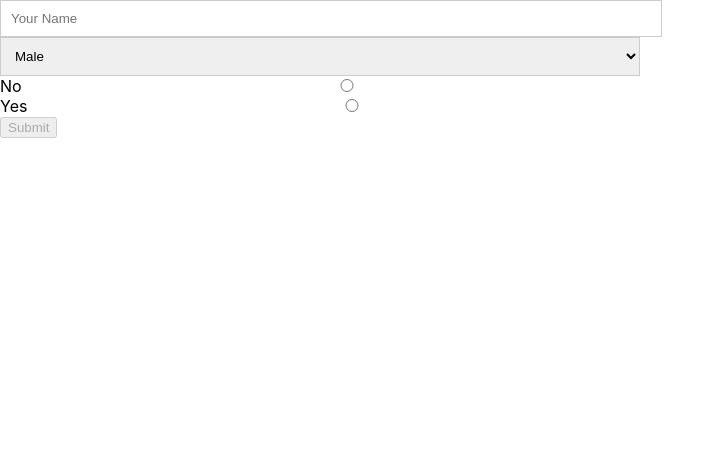
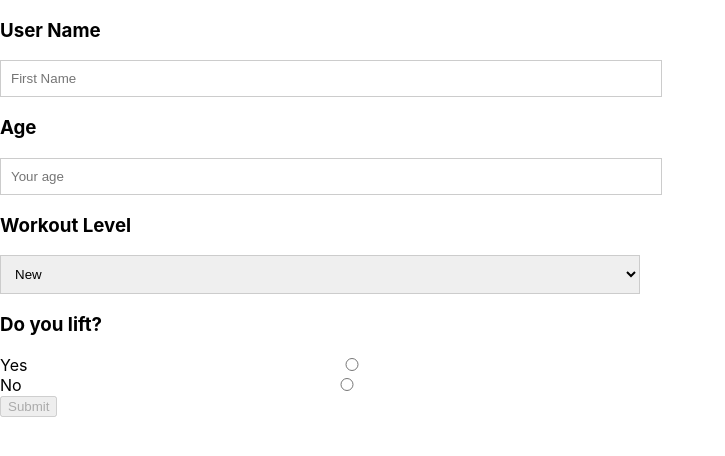
Before and after one commit to apbuckle/FitnessApp2.0, a React (Create React App) app in the folder client/: page /profile in a window 1280 px wide. Shown: the top 456 px of the page, without its empty margins (0-725 px from the left). Built offline with nearby package versions, Linux system fonts and the light colour scheme.

Commit message:
form have validation and error checks working

```diff
--- a/client/src/components/Profile.js
+++ b/client/src/components/Profile.js
@@ -77,7 +77,7 @@ export default class Profile extends Component {
         formControls: {
             name: {
                 value:'',
-                placeholder:'Your Name',
+                placeholder:'First Name',
                 valid: false,
                 validationRules: {
                     minLength: 3,
@@ -85,7 +85,17 @@ export default class Profile extends Component {
                 },
                 touched: false
             },
-            gender: {
+            age: {
+                value:'',
+                placeholder:'Your age',
+                valid: false,
+                touched: false,
+                validationRules: {
+                    minLength: 2,
+                    isRequired:true
+                }
+            },
+            level: {
                 value: '',
                 placeholder: 'Your Gender',
                 valid: false,
@@ -94,8 +104,9 @@ export default class Profile extends Component {
                     isRequired: true,
                 },
                 options: [
-                    {value: 'male', displayValue: 'Male'},
-                    {value: 'female', displayValue: 'Female'}
+                    {value: 'beginner', displayValue: 'New'},
+                    {value: 'some experience', displayValue: 'Some Experience'},
+                    {value: 'advanced', displayValue: 'Advanced'}
                 ]
             },
             my_radio: {
@@ -105,8 +116,8 @@ export default class Profile extends Component {
                 touched: false,
                 validationRules: {},
                 options: [
-                    {value: 0, displayValue: 'No'},
-                    {value: 1, displayValue: 'Yes'}
+                    {value: 0, displayValue: 'Yes'},
+                    {value: 1, displayValue: 'No'}
                 ]
             }
     }
@@ -159,6 +170,7 @@ export default class Profile extends Component {
             <StyledLink to='/workouts'>Workouts</StyledLink>
           </StyledNav>
           <StyledHeader>PROFILE</StyledHeader> */}
+          <h3>User Name</h3>
           <TextInput name="name"
                 placeholder={this.state.formControls.name.placeholder}
                 value={this.state.formControls.name.value}
@@ -166,16 +178,29 @@ export default class Profile extends Component {
                 touched={this.state.formControls.name.touched}
                 valid={this.state.formControls.name.valid}
                  />
-                           <Select name="gender"
-                  value={this.state.formControls.gender.value}
-                  onChange={this.changeHandler}
-                  options={this.state.formControls.gender.options}
-                  touched={this.state.formControls.gender.touched}
-                  valid={this.state.formControls.gender.valid}
-          />
+                 <h3>Age</h3>
+                 <TextInput name="age"
+                                 placeholder={this.state.formControls.age.placeholder}
+                                 value={this.state.formControls.age.value}
+                                 onChange={this.handleChange}
+                                 touched={this.state.formControls.age.touched}
+                                 valid={this.state.formControls.age.valid}
+                                  />
+
+
+                 <h3>Workout Level</h3>
+                           <Select name="level"
+                  value={this.state.formControls.level.value}
+                  onChange={this.handleChange}
+                  options={this.state.formControls.level.options}
+                  touched={this.state.formControls.level.touched}
+                  valid={this.state.formControls.level.valid}
+                  />
+
+            <h3>Do you lift?</h3>
  <Radio name="my_radio"
             value={this.state.formControls.my_radio.value}
-            onChange={this.changeHandler}
+            onChange={this.handleChange}
             options={this.state.formControls.my_radio.options}
             touched={this.state.formControls.my_radio.touched}
             valid={this.state.formControls.my_radio.valid}
```
